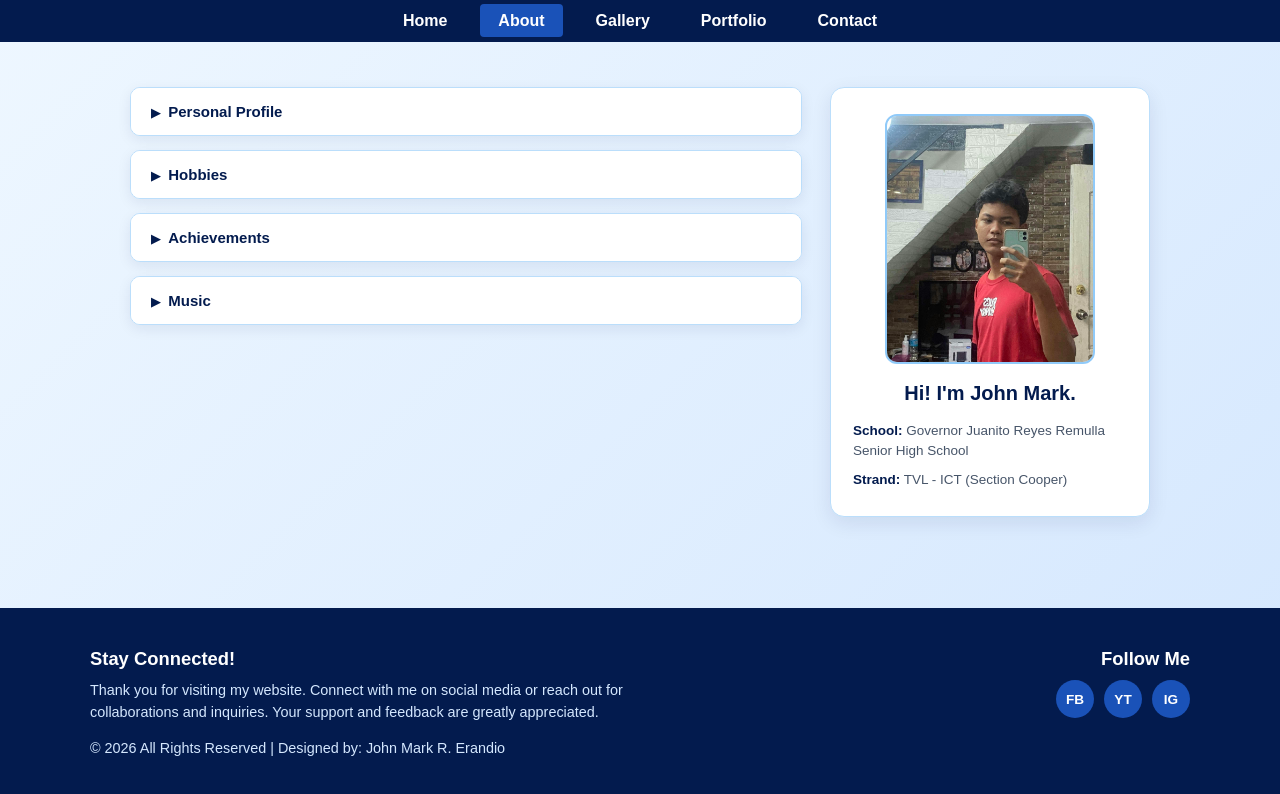
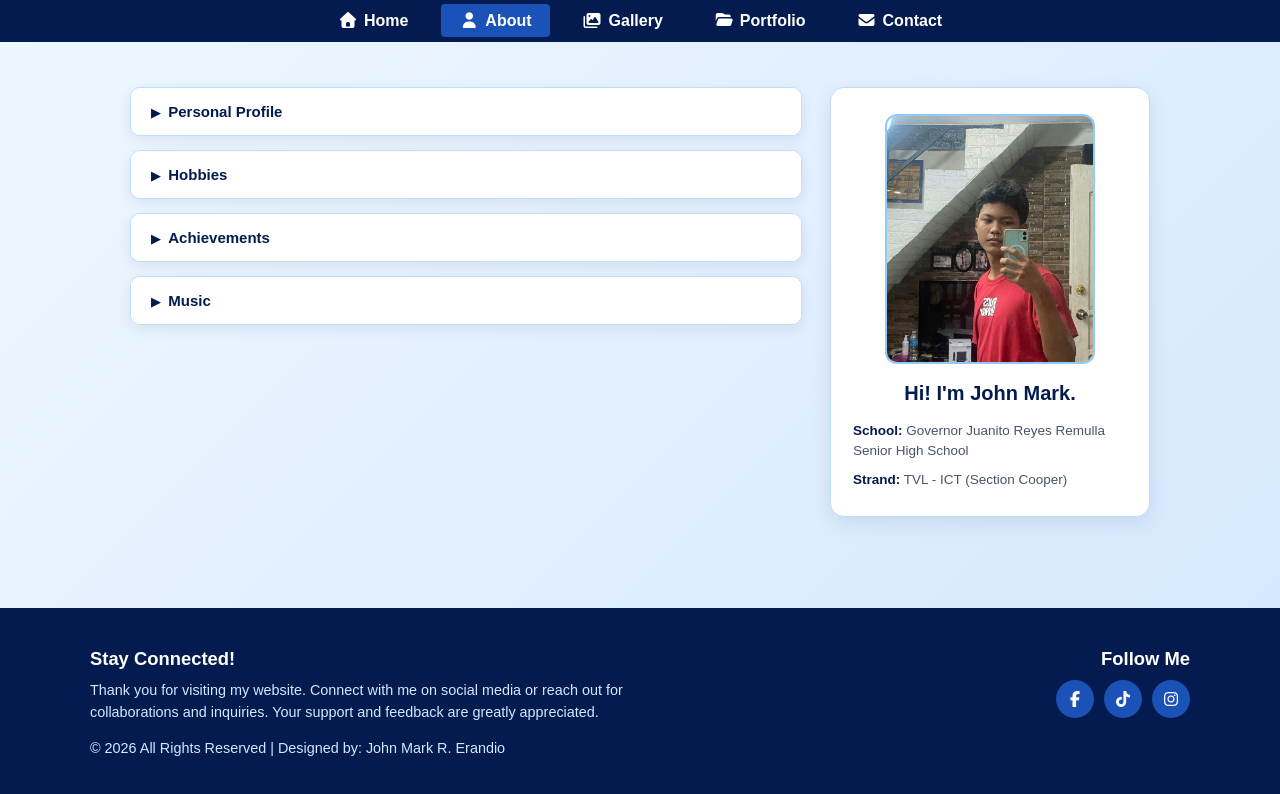
Before and after one commit to johnmarkerandio87-commits/BasicHTML_Erandio, a plain HTML site: page about.html in a window 1280 px wide. Drawn offline with Linux system fonts and the light colour scheme.

Commit message:
Update about.html

```diff
--- a/about.html
+++ b/about.html
@@ -6,18 +6,17 @@
   <title>About - John Mark R. Erandio</title>
   <link rel="stylesheet" href="https://cdnjs.cloudflare.com/ajax/libs/font-awesome/7.3.1/css/all.min.css">
   <link rel="stylesheet" href="style.css">
-  <link rel="stylesheet" href="style.css">
 </head>
 <body>
 
   <header>
     <nav>
       <ul>
-        <li><a href="index.html">Home</a></li>
-        <li class="active"><a href="about.html">About</a></li>
-        <li><a href="gallery.html">Gallery</a></li>
-        <li><a href="portfolio.html">Portfolio</a></li>
-        <li><a href="contact.html">Contact</a></li>
+        <li><a href="index.html"><i class="fa-solid fa-house"></i>Home</a></li>
+        <li class="active"><a href="about.html"><i class="fa-solid fa-user"></i>About</a></li>
+        <li><a href="gallery.html"><i class="fa-solid fa-images"></i>Gallery</a></li>
+        <li><a href="portfolio.html"><i class="fa-solid fa-folder-open"></i>Portfolio</a></li>
+        <li><a href="contact.html"><i class="fa-solid fa-envelope"></i>Contact</a></li>
       </ul>
     </nav>
   </header>
@@ -95,9 +94,9 @@
       <div class="footer-right">
         <h4>Follow Me</h4>
         <div class="social-links">
-          <a href="#">FB</a>
-          <a href="#">YT</a>
-          <a href="#">IG</a>
+          <a href="https://www.facebook.com/profile.php?id=61594543576758" target="_blank" aria-label="Facebook"><i class="fa-brands fa-facebook-f"></i></a>
+          <a href="https://www.tiktok.com/@wrthlssjm?_r=1&_t=ZS-9BgwN5VoQTQ" target="_blank" aria-label="TikTok"><i class="fa-brands fa-tiktok"></i></a>
+          <a href="https://instagram.com/erandiojm_clm" target="_blank" aria-label="Instagram"><i class="fa-brands fa-instagram"></i></a>
         </div>
       </div>
     </div>
```
